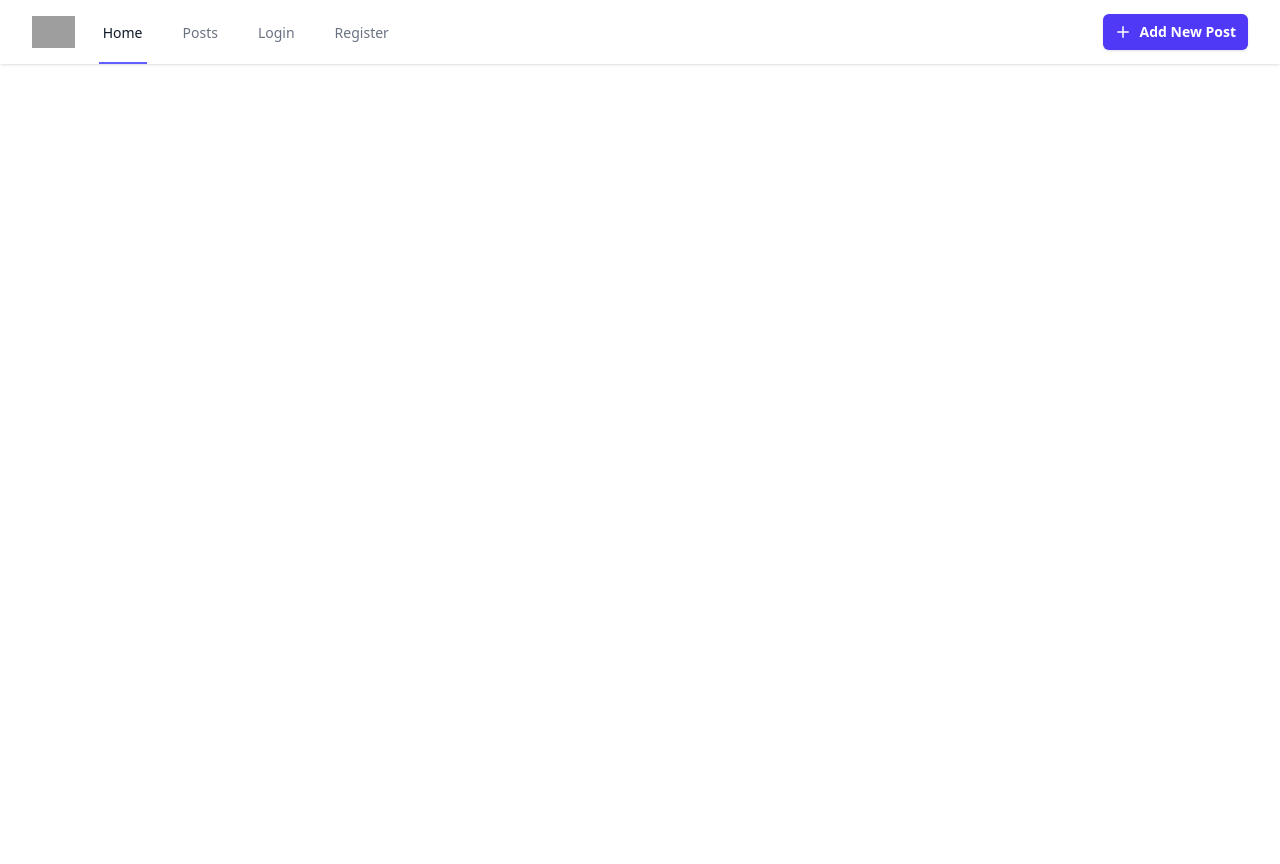
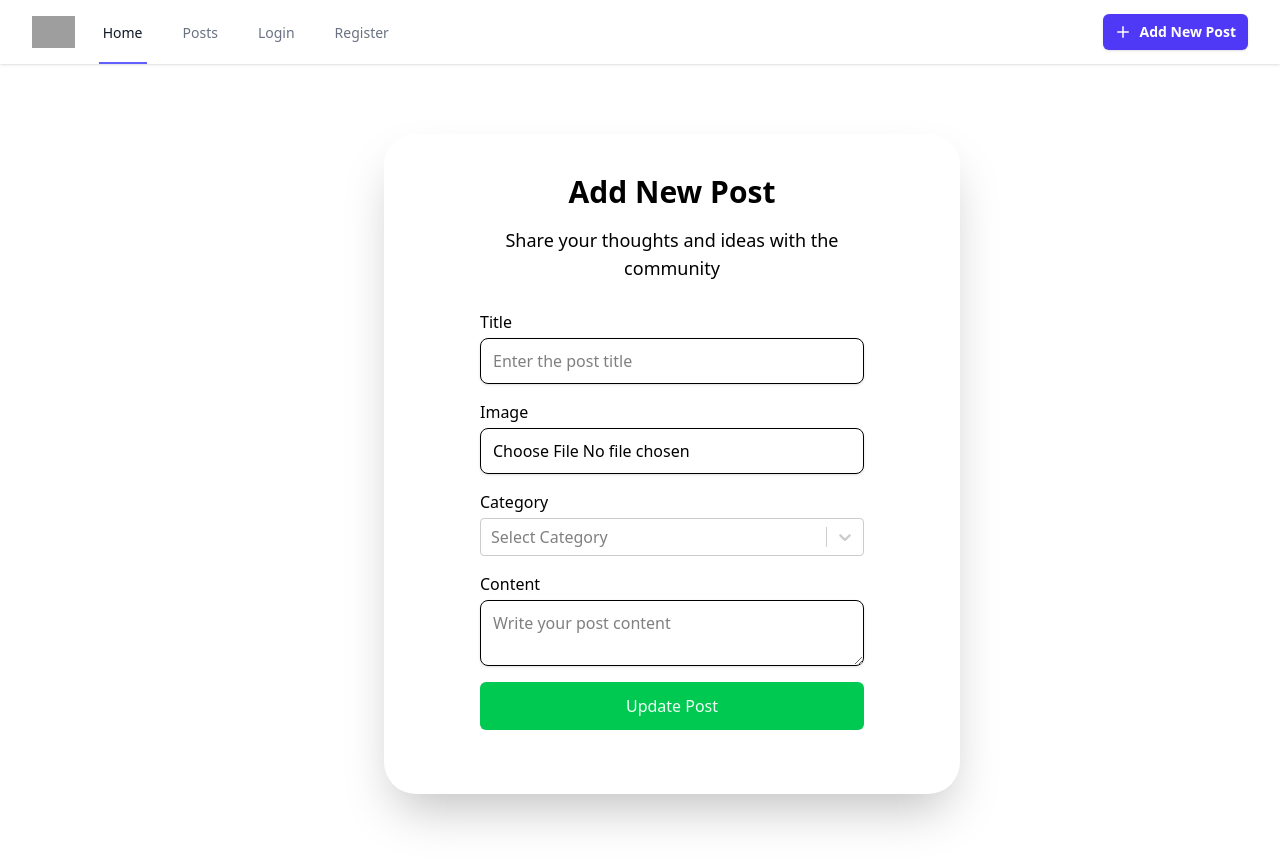
Before and after one commit to pritam-sharma/BlogNest, a React (Vite) app in the folder Frontend/: page /posts/1/update in a window 1280 px wide. Before the commit the page ends 800 px from the top, so only its background shows below. Built offline with nearby package versions, Linux system fonts and the light colour scheme; no server answers; grey boxes are pictures that could not be loaded.

Commit message:
added UpdatePost component and set route

```diff
--- a/Frontend/src/App.jsx
+++ b/Frontend/src/App.jsx
@@ -10,6 +10,7 @@ import PublicPosts from "./components/Posts/PublicPosts";
 import AddPost from "./components/Posts/AddPost";
 import PostDetails from "./components/Posts/PostDetails";
 import PostList from "./components/Posts/PostList";
+import UpdatePost from "./components/Posts/UpdatePost";
 const App = () => {
   const { userAuth } = useSelector((state) => state.users);
   console.log("first", userAuth);
@@ -57,6 +58,15 @@ const App = () => {
               </ProtectedRoute>
             }
           />
+          <Route
+            path="/posts/:postId/update"
+            element={
+              <ProtectedRoute>
+                {" "}
+                <UpdatePost />
+              </ProtectedRoute>
+            }
+          />
         </Routes>
       </BrowserRouter>
     </>
--- a/Frontend/src/components/Posts/PostDetails.jsx
+++ b/Frontend/src/components/Posts/PostDetails.jsx
@@ -10,6 +10,7 @@ import LoadingComponent from "../Alert/LoadingComponent";
 import ErrorMsg from "../Alert/ErrorMsg";
 import PostStats from "./PostStats";
 import calculateReadingTime from "../../utils/calculateReadingTime";
+import { Link } from "react-router-dom";
 const PostDetails = () => {
   //!Navigate
   const navigate = useNavigate();
@@ -122,7 +123,10 @@ const PostDetails = () => {
               {/* delete and update button */}
               {isCreator && (
                 <div className="flex justify-end mb-4">
-                  <button className="p-2 mr-2 text-gray-500 hover:text-gray-700">
+                  <Link
+                    to={`/posts/${post?.post?._id}/update`}
+                    className="p-2 mr-2 text-gray-500 hover:text-gray-700"
+                  >
                     <svg
                       xmlns="http://www.w3.org/2000/svg"
                       fill="none"
@@ -137,7 +141,7 @@ const PostDetails = () => {
                         d="M16.862 4.487l1.687-1.688a1.875 1.875 0 112.652 2.652L10.582 16.07a4.5 4.5 0 01-1.897 1.13L6 18l.8-2.685a4.5 4.5 0 011.13-1.897l8.932-8.931zm0 0L19.5 7.125M18 14v4.75A2.25 2.25 0 0115.75 21H5.25A2.25 2.25 0 013 18.75V8.25A2.25 2.25 0 015.25 6H10"
                       />
                     </svg>
-                  </button>
+                  </Link>
                   <button
                     onClick={deletePostHandler}
                     className="p-2 text-gray-500 hover:text-gray-700"
--- /dev/null
+++ b/Frontend/src/components/Posts/UpdatePost.jsx
@@ -0,0 +1,163 @@
+import { useEffect, useState } from "react";
+import Select from "react-select";
+import { useDispatch, useSelector } from "react-redux";
+import { fetchCategoriesAction } from "../../redux/slices/categories/categorySlices";
+import { addPostsAction } from "../../redux/slices/posts/postSlices";
+import ErrorMsg from "../Alert/ErrorMsg";
+import SuccessMsg from "../Alert/SuccessMsg";
+import LoadingComponent from "../Alert/LoadingComponent";
+const UpdatePost = () => {
+  const dispatch = useDispatch();
+  const [errors, setErrors] = useState({});
+  const { post, error, loading, success } = useSelector(
+    (state) => state?.posts
+  );
+  //get categories from store
+  const { categories } = useSelector((state) => state?.categories);
+
+  const options = categories?.allCategories?.map((cat) => ({
+    value: cat._id,
+    label: cat.name,
+  }));
+
+  useEffect(() => {
+    //dispatch action to fetch categories
+    dispatch(fetchCategoriesAction());
+  }, [dispatch]);
+
+  const [formData, setFormData] = useState({
+    title: "",
+    image: null,
+    category: null,
+    content: "",
+  });
+
+  const validateForm = (data) => {
+    let errors = {};
+    if (!data.title) {
+      errors.title = "Title is required";
+    }
+    if (!data.image) {
+      errors.image = "Image is required";
+    }
+    if (!data.content) {
+      errors.content = "Content is required";
+    }
+    if (!data.category) {
+      errors.category = "Category is required";
+    }
+    return errors;
+  };
+
+  //? handle blur event
+  const handleBlur = (e) => {
+    const formErrors = validateForm(formData);
+    const { name } = e.target;
+    setErrors({ ...errors, [name]: formErrors[name] });
+  };
+  //handle select change
+  const handleSelectChange = (selectedOption) => {
+    setFormData({ ...formData, category: selectedOption.value });
+  };
+  const handleChange = (e) => {
+    setFormData({ ...formData, [e.target.name]: e.target.value });
+  };
+  const handleFileChange = (e) => {
+    setFormData({ ...formData, image: e.target.files[0] });
+  };
+  const handleSubmit = (e) => {
+    e.preventDefault();
+
+    const formErrors = validateForm(formData);
+    setErrors(formErrors);
+    if (Object.keys(formErrors).length === 0) {
+      setFormData({
+        title: "",
+        image: null,
+        category: null,
+        content: "",
+      });
+    }
+  };
+
+  return (
+    <div className="min-h-screen flex items-center justify-center">
+      <form onSubmit={handleSubmit} className="w-full lg:w-1/2">
+        <div className="flex flex-col items-center p-10 xl:px-24 xl:pb-12 bg-white lg:max-w-xl lg:ml-auto rounded-4xl shadow-2xl">
+          <h2 className="mb-4 text-2xl md:text-3xl text-coolGray-900 font-bold text-center">
+            Add New Post
+          </h2>
+          {error && <ErrorMsg message={error?.message} />}
+          {success && <SuccessMsg message="Post Created Successfull" />}
+          <h3 className="mb-7 text-base md:text-lg text-coolGray-500 font-medium text-center">
+            Share your thoughts and ideas with the community
+          </h3>
+          <label className="mb-4 flex flex-col w-full">
+            <span className="mb-1 text-coolGray-800 font-medium">Title</span>
+            <input
+              className="py-3 px-3 leading-5 w-full text-coolGray-400 font-normal border border-coolGray-200 outline-none focus:ring-2 focus:ring-green-500 focus:ring-opacity-50 rounded-lg shadow-sm"
+              type="text"
+              placeholder="Enter the post title"
+              name="title"
+              value={formData.title}
+              onChange={handleChange}
+              onBlur={handleBlur}
+            />
+            {errors?.title && <p className="text-red-500">{errors?.title}</p>}
+          </label>
+          <label className="mb-4 flex flex-col w-full">
+            <span className="mb-1 text-coolGray-800 font-medium">Image</span>
+            <input
+              className="py-3 px-3 leading-5 w-full text-coolGray-400 font-normal border border-coolGray-200 outline-none focus:ring-2 focus:ring-green-500 focus:ring-opacity-50 rounded-lg shadow-sm"
+              type="file"
+              name="image"
+              onChange={handleFileChange}
+              onBlur={handleBlur}
+            />
+            {errors?.image && <p className="text-red-500">{errors?.image}</p>}
+          </label>
+          {/* category here */}
+          <label className="mb-4 flex flex-col w-full">
+            <span className="mb-1 text-coolGray-800 font-medium">Category</span>
+            <Select
+              options={options}
+              onChange={handleSelectChange}
+              placeholder="Select Category"
+              onBlur={handleBlur}
+            />
+            {errors?.category && (
+              <p className="text-red-500">{errors?.category}</p>
+            )}
+          </label>
+          <label className="mb-4 flex flex-col w-full">
+            <span className="mb-1 text-coolGray-800 font-medium">Content</span>
+            <textarea
+              className="py-3 px-3 leading-5 w-full text-coolGray-400 font-normal border border-coolGray-200 outline-none focus:ring-2 focus:ring-green-500 focus:ring-opacity-50 rounded-lg shadow-sm"
+              placeholder="Write your post content"
+              name="content"
+              value={formData.content}
+              onChange={handleChange}
+              onBlur={handleBlur}
+            />
+            {errors?.content && (
+              <p className="text-red-500">{errors?.content}</p>
+            )}
+          </label>
+          {/* button */}
+          {loading ? (
+            <LoadingComponent />
+          ) : (
+            <button
+              className="mb-4 inline-block py-3 px-7 w-full leading-6 text-green-50 font-medium text-center bg-green-500 hover:bg-green-600 focus:ring-2 focus:ring-green-500 focus:ring-opacity-50 rounded-md"
+              type="submit"
+            >
+              Update Post
+            </button>
+          )}
+        </div>
+      </form>
+    </div>
+  );
+};
+
+export default UpdatePost;
--- a/Frontend/src/redux/slices/posts/postSlices.js
+++ b/Frontend/src/redux/slices/posts/postSlices.js
@@ -172,7 +172,7 @@ const postsSlice = createSlice({
     });
     builder.addCase(getPostAction.fulfilled, (state, action) => {
       state.loading = false;
-      state.success = true;
+      // state.success = true;
       state.error = null;
       state.post = action.payload;
     });
```
